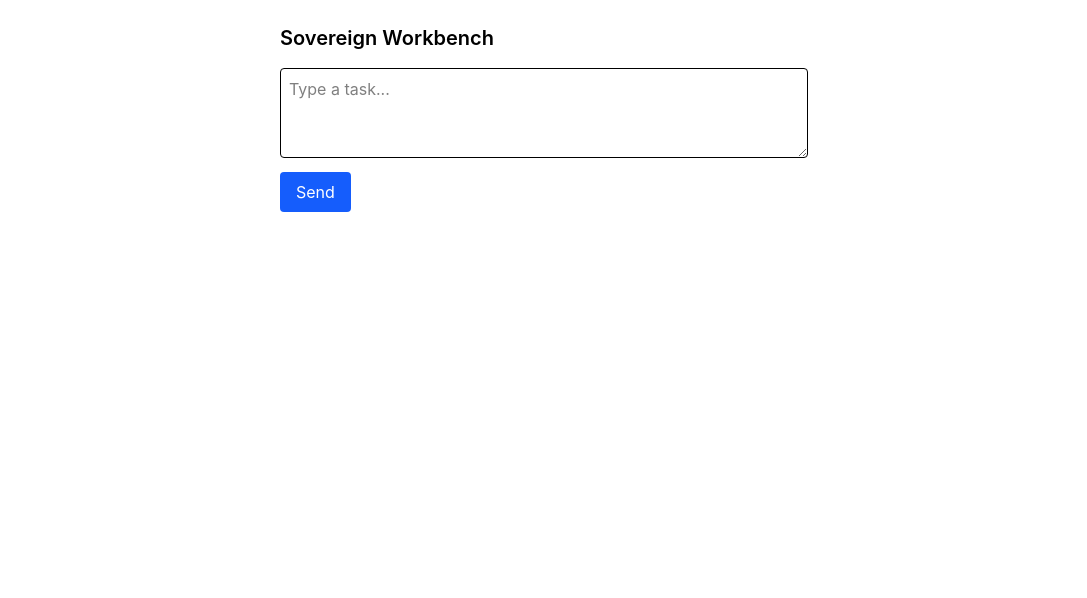
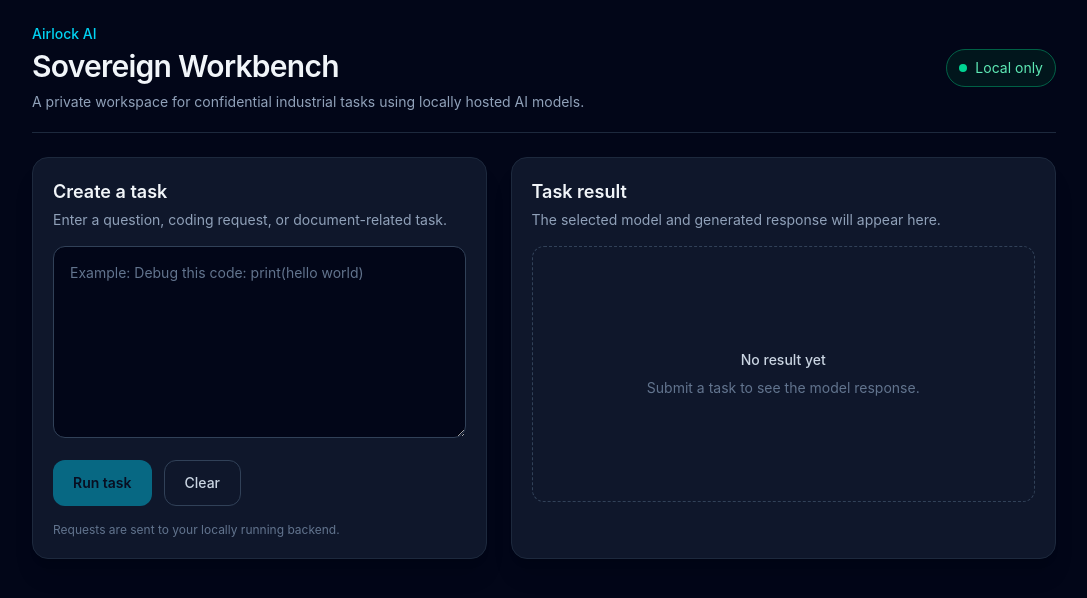
Before and after one commit to raunuck/airlock-ai, a React app in the folder frontend/: page / in a window 1280 px wide. Shown: the top 598 px of the page, without its empty margins (96-1183 px from the left). Built offline with nearby package versions, Linux system fonts and the light colour scheme; the HTML template or start-up script is replaced by a standard one.

Commit message:
Add AI workbench's initial UI

```diff
--- a/frontend/src/App.jsx
+++ b/frontend/src/App.jsx
@@ -6,59 +6,187 @@ function App() {
   const [loading, setLoading] = useState(false);
 
   async function submit() {
+    const trimmedPrompt = prompt.trim();
+
+    if (!trimmedPrompt || loading) {
+      return;
+    }
+
     setLoading(true);
     setResult(null);
+
     try {
       const res = await fetch("http://localhost:8000/task", {
         method: "POST",
         headers: { "Content-Type": "application/json" },
-        body: JSON.stringify({ prompt }),
+        body: JSON.stringify({ prompt: trimmedPrompt }),
       });
+
       const data = await res.json();
+
       if (!res.ok) {
-        setResult({ detail: data.detail || "An error occurred" });
+        setResult({
+          detail: data.detail || "An error occurred",
+        });
       } else {
         setResult(data);
       }
     } catch (err) {
-      setResult({ detail: "Backend unreachable — is uvicorn running?" });
+      setResult({
+        detail: "Backend unreachable — is uvicorn running?",
+      });
     }
+
     setLoading(false);
   }
 
+  function clearWorkspace() {
+    setPrompt("");
+    setResult(null);
+  }
+
   return (
-    <div className="p-6 max-w-xl mx-auto">
-      <h1 className="text-xl font-semibold mb-4">Sovereign Workbench</h1>
+    <main className="min-h-screen bg-slate-950 px-4 py-6 text-slate-100 sm:px-6">
+      <div className="mx-auto flex max-w-5xl flex-col gap-6">
+        <header className="flex flex-col gap-4 border-b border-slate-800 pb-5 sm:flex-row sm:items-center sm:justify-between">
+          <div>
+            <p className="mb-1 text-sm font-medium text-cyan-400">
+              Airlock AI
+            </p>
+
+            <h1 className="text-2xl font-semibold tracking-tight sm:text-3xl">
+              Sovereign Workbench
+            </h1>
+
+            <p className="mt-2 max-w-2xl text-sm text-slate-400">
+              A private workspace for confidential industrial tasks using
+              locally hosted AI models.
+            </p>
+          </div>
+
+          <div className="flex w-fit items-center gap-2 rounded-full border border-emerald-800 bg-emerald-950/40 px-3 py-2 text-sm text-emerald-300">
+            <span className="h-2 w-2 rounded-full bg-emerald-400" />
+            Local only
+          </div>
+        </header>
+
+        <section className="grid gap-6 lg:grid-cols-[1fr_1.2fr]">
+          <div className="rounded-2xl border border-slate-800 bg-slate-900 p-5 shadow-xl">
+            <div className="mb-4">
+              <h2 className="text-lg font-semibold">Create a task</h2>
+              <p className="mt-1 text-sm text-slate-400">
+                Enter a question, coding request, or document-related task.
+              </p>
+            </div>
+
             <textarea
-        className="w-full border rounded p-2"
-        rows={3}
-        placeholder="Type a task..."
+              className="min-h-48 w-full resize-y rounded-xl border border-slate-700 bg-slate-950 p-4 text-sm text-slate-100 outline-none transition placeholder:text-slate-500 focus:border-cyan-500 focus:ring-2 focus:ring-cyan-500/20"
+              rows={7}
+              placeholder="Example: Debug this code: print(hello world)"
               value={prompt}
               onChange={(e) => setPrompt(e.target.value)}
+              disabled={loading}
             />
+
+            <div className="mt-4 flex flex-col gap-3 sm:flex-row">
               <button
-        className="mt-2 px-4 py-2 bg-blue-600 text-white rounded disabled:opacity-50"
+                className="rounded-xl bg-cyan-500 px-5 py-3 text-sm font-semibold text-slate-950 transition hover:bg-cyan-400 disabled:cursor-not-allowed disabled:opacity-50"
                 onClick={submit}
-        disabled={loading}
+                disabled={loading || !prompt.trim()}
               >
-        {loading ? "Sending..." : "Send"}
+                {loading ? "Processing..." : "Run task"}
               </button>
 
-      {result && (
-        <div className="mt-4 p-3 border rounded bg-gray-50">
+              <button
+                className="rounded-xl border border-slate-700 px-5 py-3 text-sm font-medium text-slate-300 transition hover:border-slate-500 hover:text-white disabled:cursor-not-allowed disabled:opacity-50"
+                onClick={clearWorkspace}
+                disabled={loading && !result}
+              >
+                Clear
+              </button>
+            </div>
+
+            <p className="mt-4 text-xs text-slate-500">
+              Requests are sent to your locally running backend.
+            </p>
+          </div>
+
+          <div className="rounded-2xl border border-slate-800 bg-slate-900 p-5 shadow-xl">
+            <div className="mb-4 flex items-center justify-between gap-3">
+              <div>
+                <h2 className="text-lg font-semibold">Task result</h2>
+                <p className="mt-1 text-sm text-slate-400">
+                  The selected model and generated response will appear here.
+                </p>
+              </div>
+
+              {loading && (
+                <span className="rounded-full bg-cyan-950 px-3 py-1 text-xs text-cyan-300">
+                  Working
+                </span>
+              )}
+            </div>
+
+            {!result && !loading && (
+              <div className="flex min-h-64 items-center justify-center rounded-xl border border-dashed border-slate-700 px-6 text-center">
+                <div>
+                  <p className="text-sm font-medium text-slate-300">
+                    No result yet
+                  </p>
+                  <p className="mt-2 text-sm text-slate-500">
+                    Submit a task to see the model response.
+                  </p>
+                </div>
+              </div>
+            )}
+
+            {loading && (
+              <div className="flex min-h-64 items-center justify-center rounded-xl border border-slate-700 bg-slate-950/50">
+                <div className="text-center">
+                  <div className="mx-auto mb-3 h-8 w-8 animate-spin rounded-full border-2 border-slate-700 border-t-cyan-400" />
+                  <p className="text-sm text-slate-300">
+                    Waiting for the local model...
+                  </p>
+                </div>
+              </div>
+            )}
+
+            {result && !loading && (
+              <div className="rounded-xl border border-slate-700 bg-slate-950 p-4">
                 {result.detail ? (
-            <p className="text-red-600">{result.detail}</p>
+                  <div className="rounded-lg border border-red-900 bg-red-950/40 p-4">
+                    <p className="text-sm font-medium text-red-300">
+                      Request failed
+                    </p>
+                    <p className="mt-2 whitespace-pre-wrap text-sm text-red-200">
+                      {result.detail}
+                    </p>
+                  </div>
                 ) : (
                   <>
-              <span className="text-xs text-gray-500">
-                Task: {result.task_type} · Model: {result.model_used}
+                    <div className="mb-4 flex flex-wrap gap-2">
+                      <span className="rounded-full bg-cyan-950 px-3 py-1 text-xs font-medium text-cyan-300">
+                        Task: {result.task_type}
                       </span>
-              <p className="mt-1 whitespace-pre-wrap">{result.response}</p>
+
+                      <span className="rounded-full bg-slate-800 px-3 py-1 text-xs font-medium text-slate-300">
+                        Model: {result.model_used}
+                      </span>
+                    </div>
+
+                    <div className="border-t border-slate-800 pt-4">
+                      <p className="whitespace-pre-wrap text-sm leading-7 text-slate-200">
+                        {result.response}
+                      </p>
+                    </div>
                   </>
                 )}
               </div>
             )}
           </div>
+        </section>
+      </div>
+    </main>
   );
 }
 
```
Lines whose indentation alone changed are shown as unchanged.
